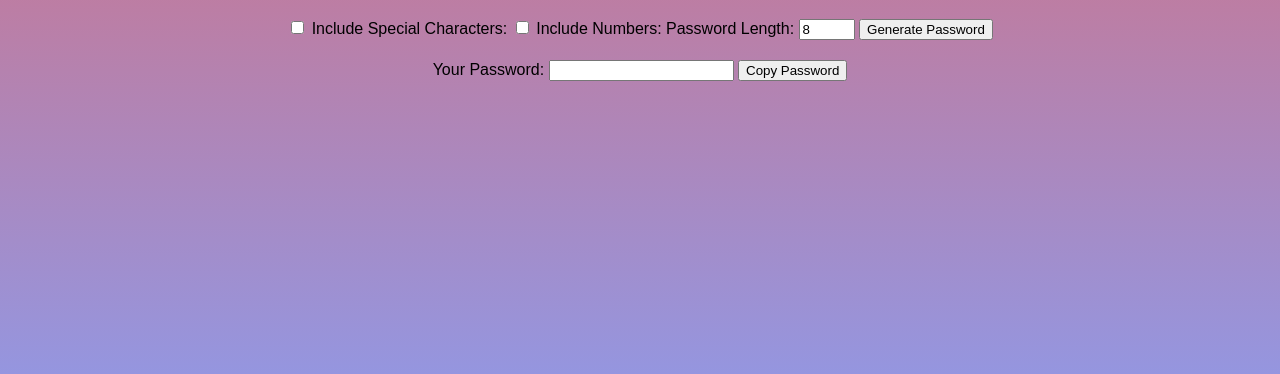
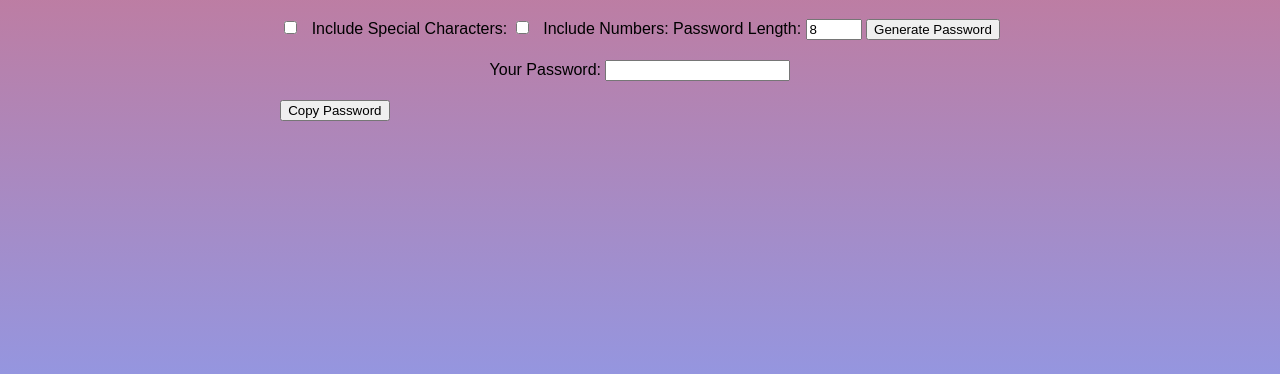
Before and after one commit to T1chy/PasswordGenerator, a plain HTML site: page index.html in a window 1280 px wide. Shown: the part 390-764 px from the top of the page. Drawn offline with Linux system fonts and the light colour scheme.

Commit message:
CSS changes

```diff
--- a/style.css
+++ b/style.css
@@ -6,13 +6,11 @@ body {
   height: 100vh;
   margin: 0;
   background: linear-gradient(#e66465, #9198e5);
-/*background-image: url(itbackgr.jpg);*/
-
-background-repeat: no-repeat;
-background-position: center;
-
-background-size: 100% 100%;
-
+  /* Uncomment the next line to use a background image */
+  /* background-image: url(itbackgr.jpg); */
+  background-repeat: no-repeat;
+  background-position: center;
+  background-size: 100% 100%;
 }
 
 .container {
@@ -27,12 +25,11 @@ background-size: 100% 100%;
   position: relative;
 }
 
-/*#copy-btn {
+#copy-btn {
   position: absolute;
   top: 40px; /* Adjust this value as needed */
   left: 0;
-}*/
-
+}
 
 input[type="checkbox"] {
   margin-right: 10px;
```
